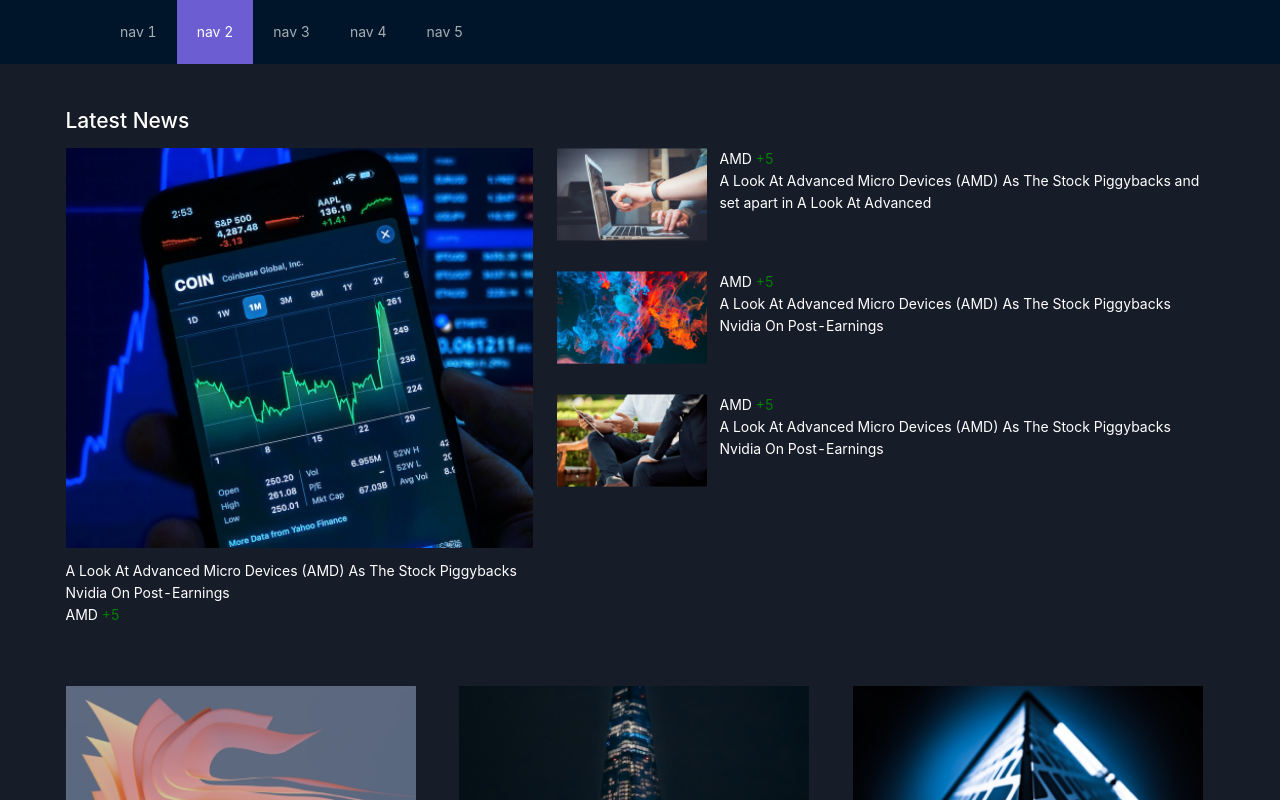
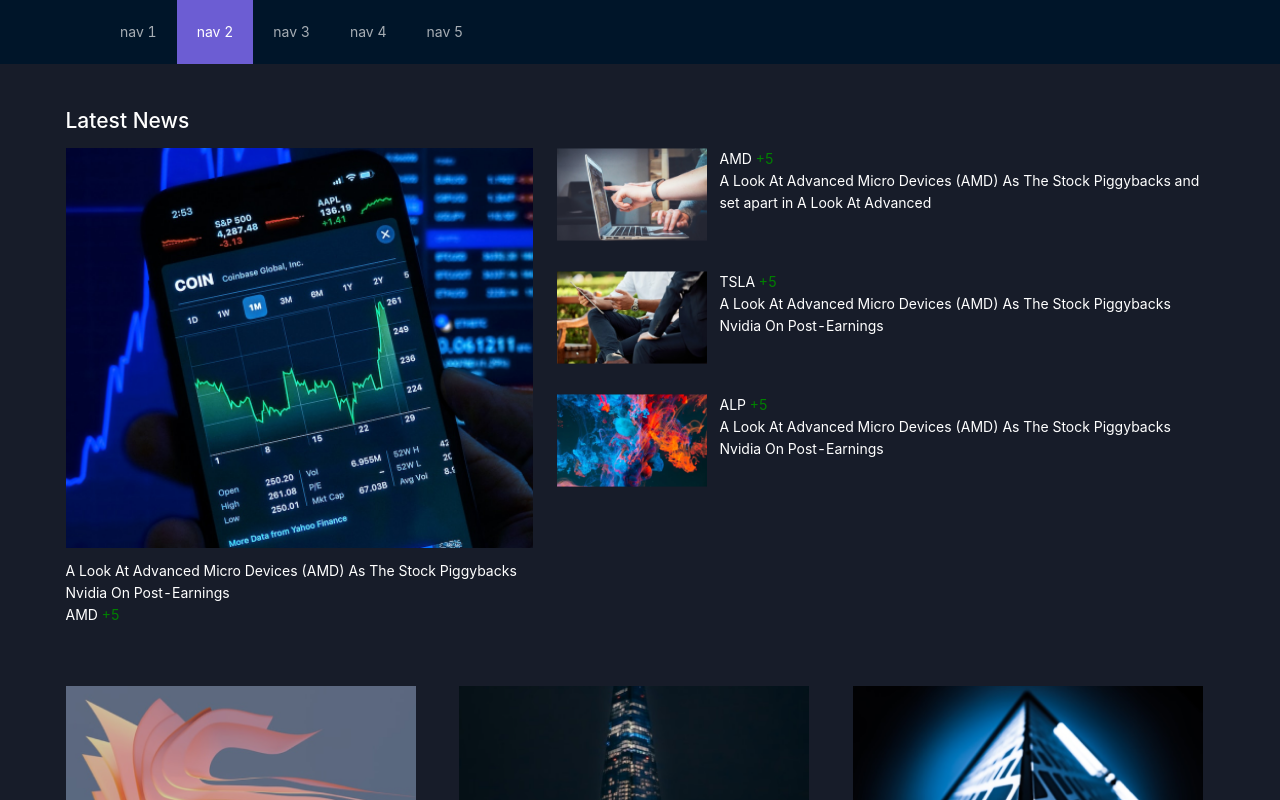
Before and after one commit to stechx1/invest-inc, a Next.js app: page / in a window 1280 px wide. Shown: the top 800 px of the page. Built offline with nearby package versions, Linux system fonts and the light colour scheme.

Commit message:
feat(data): add data

```diff
--- a/src/collections/News/LatestNews/LatestNews.jsx
+++ b/src/collections/News/LatestNews/LatestNews.jsx
@@ -6,6 +6,7 @@
 import { Container } from 'src/components/Container'
 import NewsItem from './NewsItem'
 import NewsArticle from '../NewsArticle'
+import { newsData, smallNews } from 'src/data/mockData'
 
 export const LatestNews = () => {
   return (
@@ -20,11 +21,9 @@
       </div>
 
       <div style={{display: 'flex', flexDirection: 'column', gap:'30px'}}>
-
-        <NewsItem thumbnail={"/mock-images/mock-3.png"} shortName="AMD" percentChange={"+5"} title="A Look At Advanced Micro Devices (AMD) As The Stock Piggybacks and set apart in A Look At Advanced" />
-        <NewsItem thumbnail={"/mock-images/mock-2.png"} shortName="AMD" percentChange={"+5"} title="A Look At Advanced Micro Devices (AMD) As The Stock Piggybacks Nvidia On Post-Earnings" />
-        <NewsItem thumbnail={"/mock-images/mock-4.png"} shortName="AMD" percentChange={"+5"} title="A Look At Advanced Micro Devices (AMD) As The Stock Piggybacks Nvidia On Post-Earnings" />
-
+        {smallNews.map(news => (
+          <NewsItem key={news.id} thumbnail={news.thumbnail} shortName={news.shortName} percentChange={"+5"} title={news.title} />
+        ))}
       </div>
     </div>
 
--- /dev/null
+++ b/src/data/mockData.js
@@ -0,0 +1,77 @@
+export const smallNews = [
+  {
+    id: 1,
+    thumbnail: "/mock-images/mock-3.png",
+    title: "A Look At Advanced Micro Devices (AMD) As The Stock Piggybacks and set apart in A Look At Advanced",
+    shortName: "AMD",
+  },
+  {
+    id: 2,
+    thumbnail: "/mock-images/mock-4.png",
+    title: "A Look At Advanced Micro Devices (AMD) As The Stock Piggybacks Nvidia On Post-Earnings",
+    shortName: "TSLA"
+  },
+  {
+    id: 3,
+    thumbnail: "/mock-images/mock-2.png",
+    title: "A Look At Advanced Micro Devices (AMD) As The Stock Piggybacks Nvidia On Post-Earnings",
+    shortName: "ALP"
+  }
+]
+
+export const newsData = [
+  {
+    id: 1,
+    thumbnail: "/mock-images/mock-5.png",
+    title: "A Look At Advanced Micro Devices (AMD) As The Stock Piggybacks Nvidia On Post-Earnings",
+    shortName: "TSLA",
+  },
+  {
+    id: 2,
+    thumbnail: "/mock-images/mock-7.png",
+    title: "A Look At Advanced Micro Devices (AMD) As The Stock Piggybacks Nvidia On Post-Earnings",
+    shortName: "TSLA",
+  },
+  {
+    id: 3,
+    thumbnail: "/mock-images/mock-8.png",
+    title: "A Look At Advanced Micro Devices (AMD) As The Stock Piggybacks Nvidia On Post-Earnings",
+    shortName: "TSLA",
+  },
+  {
+    id: 4,
+    thumbnail: "/mock-images/mock-9.png",
+    title: "A Look At Advanced Micro Devices (AMD) As The Stock Piggybacks Nvidia On Post-Earnings",
+    shortName: "TSLA",
+  },
+  {
+    id: 5,
+    thumbnail: "/mock-images/mock-10.png",
+    title: "A Look At Advanced Micro Devices (AMD) As The Stock Piggybacks Nvidia On Post-Earnings",
+    shortName: "TSLA",
+  },
+  {
+    id: 6,
+    thumbnail: "/mock-images/mock-11.png",
+    title: "A Look At Advanced Micro Devices (AMD) As The Stock Piggybacks Nvidia On Post-Earnings",
+    shortName: "TSLA",
+  },
+  {
+    id: 7,
+    thumbnail: "/mock-images/mock-12.png",
+    title: "A Look At Advanced Micro Devices (AMD) As The Stock Piggybacks Nvidia On Post-Earnings",
+    shortName: "TSLA",
+  },
+  {
+    id: 8,
+    thumbnail: "/mock-images/mock-13.png",
+    title: "A Look At Advanced Micro Devices (AMD) As The Stock Piggybacks Nvidia On Post-Earnings",
+    shortName: "TSLA",
+  },
+  {
+    id: 9,
+    thumbnail: "/mock-images/mock-14.png",
+    title: "A Look At Advanced Micro Devices (AMD) As The Stock Piggybacks Nvidia On Post-Earnings",
+    shortName: "TSLA",
+  },
+]
```
